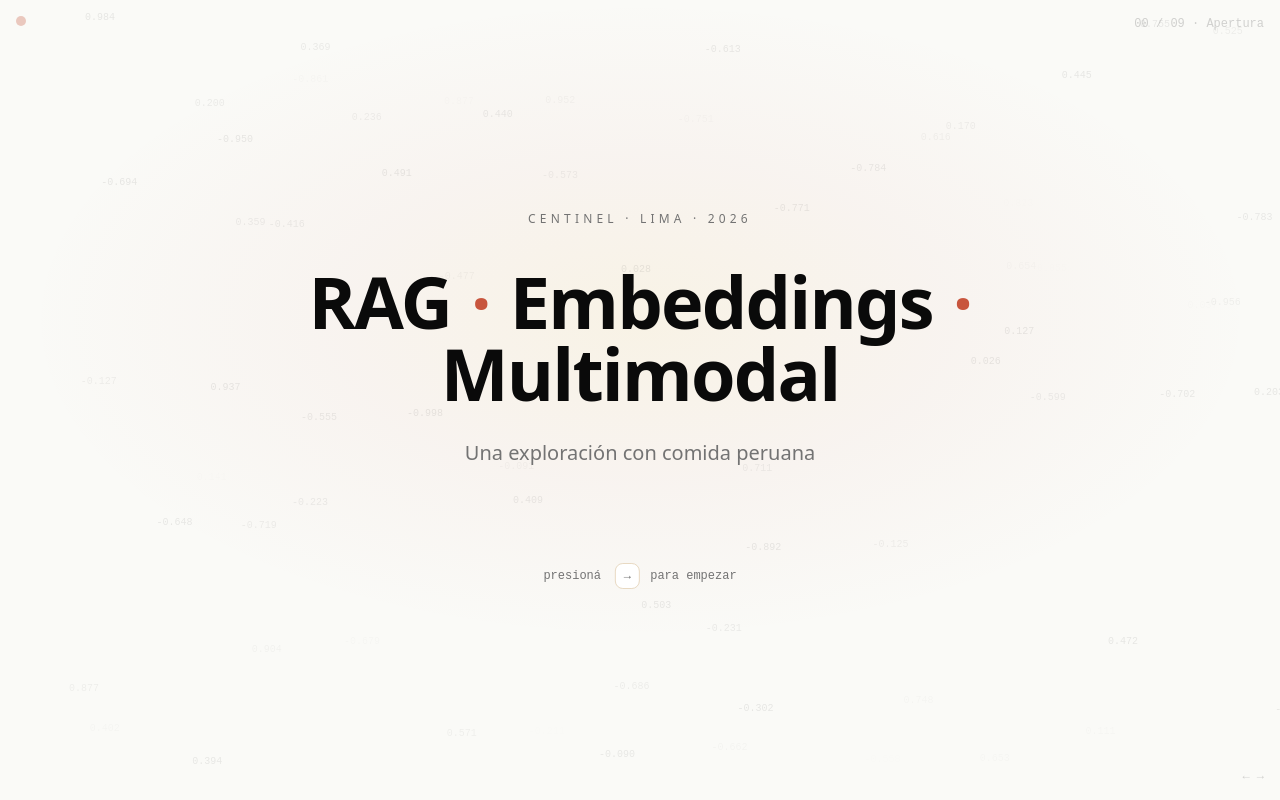
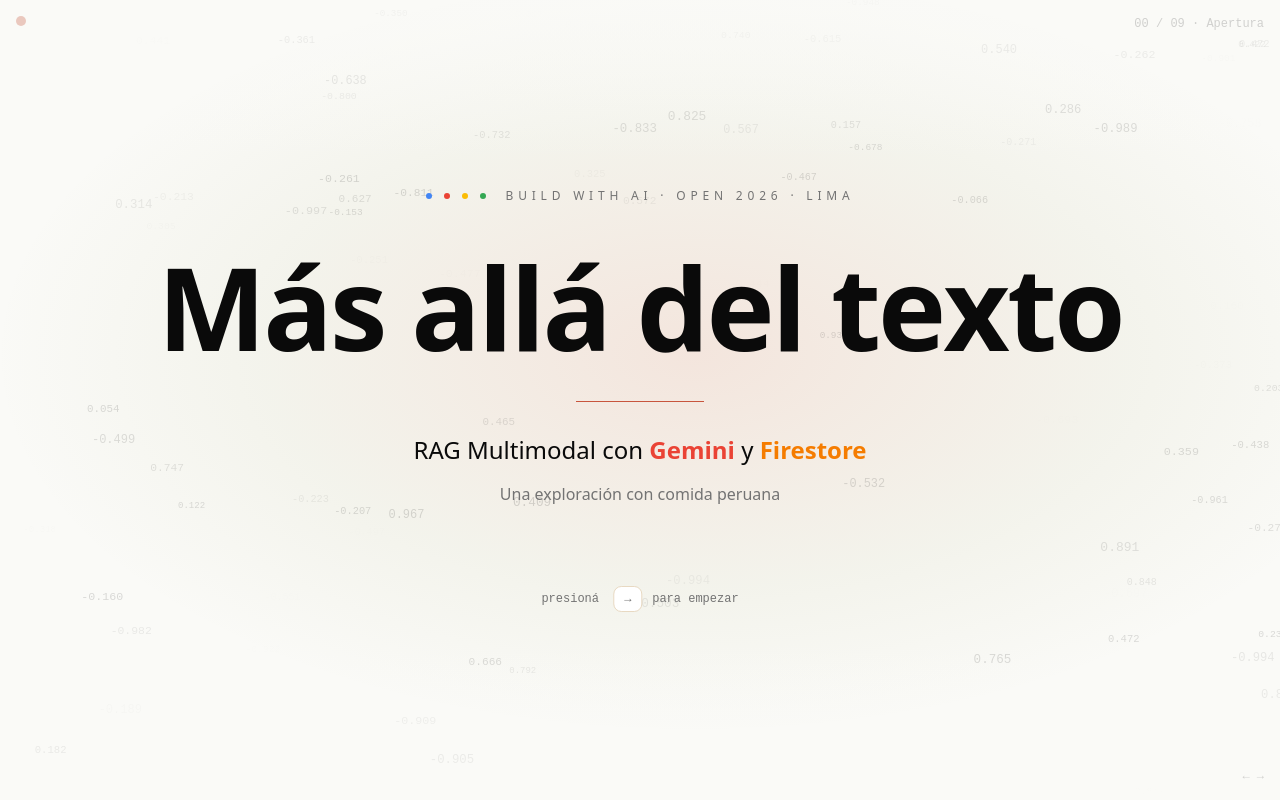
Before and after one commit to tpiaggio/rag-presentation, a Next.js app: page / in a window 1280 px wide. Built offline with nearby package versions, Linux system fonts and the light colour scheme; a small style sheet from the web is missing.

Commit message:
feat: rebrand for GDG Build with AI OPEN 2026, MORE WOW Apertura with character-morph reveal

```diff
--- /dev/null
+++ b/components/MorphingText.tsx
@@ -0,0 +1,76 @@
+'use client'
+
+import { motion, useReducedMotion } from 'framer-motion'
+import { useEffect, useMemo, useState } from 'react'
+
+const CHARSET = 'ABCDEFGHIJKLMNOPQRSTUVWXYZabcdefghijklmnopqrstuvwxyz0123456789·áéíóúñ'
+
+function pick() {
+  return CHARSET[Math.floor(Math.random() * CHARSET.length)]
+}
+
+export function MorphingText({
+  text,
+  cyclesPerChar = 14,
+  intervalMs = 45,
+  staggerMs = 70,
+  startDelayMs = 0,
+  className,
+}: {
+  text: string
+  cyclesPerChar?: number
+  intervalMs?: number
+  staggerMs?: number
+  startDelayMs?: number
+  className?: string
+}) {
+  const reduce = useReducedMotion()
+  const chars = useMemo(() => Array.from(text), [text])
+  const [display, setDisplay] = useState<string[]>(() =>
+    chars.map((c) => (c === ' ' ? ' ' : c)),
+  )
+
+  useEffect(() => {
+    if (reduce) {
+      setDisplay(chars)
+      return
+    }
+    setDisplay(chars.map((c) => (c === ' ' ? ' ' : pick())))
+    const totalEnd = startDelayMs + chars.length * staggerMs + cyclesPerChar * intervalMs
+    let raf = 0
+    const startedAt = performance.now()
+    const tick = () => {
+      const now = performance.now() - startedAt
+      setDisplay((prev) =>
+        chars.map((c, i) => {
+          if (c === ' ') return ' '
+          const charStart = startDelayMs + i * staggerMs
+          const charEnd = charStart + cyclesPerChar * intervalMs
+          if (now >= charEnd) return c
+          if (now < charStart) return prev[i]
+          return pick()
+        }),
+      )
+      if (now < totalEnd) raf = requestAnimationFrame(tick)
+      else setDisplay(chars)
+    }
+    raf = requestAnimationFrame(tick)
+    return () => cancelAnimationFrame(raf)
+  }, [chars, cyclesPerChar, intervalMs, staggerMs, startDelayMs, reduce])
+
+  return (
+    <span className={className}>
+      {display.map((c, i) => (
+        <motion.span
+          key={i}
+          initial={{ opacity: 0 }}
+          animate={{ opacity: 1 }}
+          transition={{ delay: (startDelayMs + i * staggerMs) / 1000, duration: 0.15 }}
+          className="inline-block"
+        >
+          {c === ' ' ? ' ' : c}
+        </motion.span>
+      ))}
+    </span>
+  )
+}
--- a/lib/scenes-registry.tsx
+++ b/lib/scenes-registry.tsx
@@ -17,13 +17,13 @@
     notes: 'Apagá el celular un minuto. Empezar con una pregunta para enganchar.',
     Component: Apertura },
   { id: 'quien-soy',    index: 1, title: 'Quién soy',
-    notes: 'Tu nombre, qué hacés en Centinel, por qué te importa este tema.',
+    notes: 'GDE Firebase. Bio breve, por qué te importa el tema.',
     Component: QuienSoy },
   { id: 'embeddings',   index: 2, title: '¿Qué son los embeddings?',
     notes: 'Llevar la analogía del "número que representa significado".',
     Component: Embeddings },
   { id: 'como',         index: 3, title: '¿Cómo funcionan?',
-    notes: 'Cluster visual + nombrar 3 usos: Spotify, Google, Centinel.',
+    notes: 'Cluster visual + nombrar usos: Spotify, Google, e-commerce.',
     Component: Como },
   { id: 'busqueda',     index: 4, title: 'El problema con la búsqueda',
     notes: 'Primero "ceviche" (ambos hits), después "comida reconfortante".',
--- a/scenes/Apertura.tsx
+++ b/scenes/Apertura.tsx
@@ -1,20 +1,20 @@
 'use client'
 
-import { motion } from 'framer-motion'
-import { useMemo } from 'react'
-
-const TITLE_WORDS = ['RAG', '·', 'Embeddings', '·', 'Multimodal']
+import { motion, useMotionValue, useSpring, useTransform } from 'framer-motion'
+import { useEffect, useMemo } from 'react'
+import { MorphingText } from '@/components/MorphingText'
 
 function useBackgroundNumbers() {
   return useMemo(() => {
-    const out: { x: number; y: number; v: number; delay: number; duration: number }[] = []
-    for (let i = 0; i < 80; i++) {
+    const out: { x: number; y: number; v: number; delay: number; duration: number; size: number }[] = []
+    for (let i = 0; i < 140; i++) {
       out.push({
         x: Math.random() * 100,
         y: Math.random() * 100,
         v: Math.random() * 2 - 1,
-        delay: Math.random() * 6,
-        duration: 8 + Math.random() * 8,
+        delay: Math.random() * 8,
+        duration: 9 + Math.random() * 10,
+        size: 9 + Math.random() * 4,
       })
     }
     return out
@@ -24,100 +24,143 @@
 export default function Apertura() {
   const numbers = useBackgroundNumbers()
 
+  const mouseX = useMotionValue(0)
+  const mouseY = useMotionValue(0)
+  const springX = useSpring(mouseX, { stiffness: 50, damping: 20 })
+  const springY = useSpring(mouseY, { stiffness: 50, damping: 20 })
+
+  useEffect(() => {
+    const handler = (e: MouseEvent) => {
+      const cx = window.innerWidth / 2
+      const cy = window.innerHeight / 2
+      mouseX.set((e.clientX - cx) / cx)
+      mouseY.set((e.clientY - cy) / cy)
+    }
+    window.addEventListener('mousemove', handler)
+    return () => window.removeEventListener('mousemove', handler)
+  }, [mouseX, mouseY])
+
+  const parallaxX = useTransform(springX, [-1, 1], [12, -12])
+  const parallaxY = useTransform(springY, [-1, 1], [12, -12])
+
   return (
     <div className="relative flex min-h-screen items-center justify-center overflow-hidden bg-[var(--color-bg)]">
-      <div
+      <motion.div
         aria-hidden
+        animate={{
+          background: [
+            'radial-gradient(60% 55% at 50% 40%, rgba(232, 176, 74, 0.16) 0%, rgba(200, 85, 61, 0.06) 45%, transparent 80%)',
+            'radial-gradient(70% 60% at 55% 45%, rgba(200, 85, 61, 0.14) 0%, rgba(122, 143, 58, 0.06) 50%, transparent 80%)',
+            'radial-gradient(60% 55% at 45% 38%, rgba(232, 176, 74, 0.16) 0%, rgba(200, 85, 61, 0.06) 45%, transparent 80%)',
+          ],
+        }}
+        transition={{ duration: 14, repeat: Infinity, ease: 'easeInOut' }}
         className="pointer-events-none absolute inset-0"
-        style={{
-          background:
-            'radial-gradient(60% 50% at 50% 40%, rgba(232, 176, 74, 0.10) 0%, rgba(200, 85, 61, 0.04) 40%, transparent 80%)',
-        }}
       />
 
-      <div aria-hidden className="pointer-events-none absolute inset-0 select-none">
+      <motion.div
+        aria-hidden
+        style={{ x: parallaxX, y: parallaxY }}
+        className="pointer-events-none absolute inset-0 select-none"
+      >
         {numbers.map((n, i) => (
           <motion.span
             key={i}
-            initial={{ opacity: 0, y: 8 }}
-            animate={{ opacity: [0, 0.08, 0.04, 0], y: [-4, 4, -4] }}
+            initial={{ opacity: 0 }}
+            animate={{ opacity: [0, 0.14, 0.06, 0], y: [-6, 6, -6] }}
             transition={{
               duration: n.duration,
               delay: n.delay,
               repeat: Infinity,
               ease: 'easeInOut',
             }}
-            className="absolute font-mono text-[10px] tabular-nums text-[var(--color-fg)]"
-            style={{ left: `${n.x}%`, top: `${n.y}%` }}
+            className="absolute font-mono tabular-nums text-[var(--color-fg)]"
+            style={{ left: `${n.x}%`, top: `${n.y}%`, fontSize: `${n.size}px` }}
           >
             {n.v >= 0 ? ' ' : ''}
             {n.v.toFixed(3)}
           </motion.span>
         ))}
-      </div>
+      </motion.div>
 
-      <motion.div
-        initial="hidden"
-        animate="visible"
-        variants={{
-          hidden: {},
-          visible: { transition: { staggerChildren: 0.12, delayChildren: 0.2 } },
+      <div
+        aria-hidden
+        className="pointer-events-none absolute inset-0"
+        style={{
+          background:
+            'linear-gradient(to bottom, rgba(250,250,247,0.7) 0%, transparent 20%, transparent 80%, rgba(250,250,247,0.7) 100%)',
         }}
-        className="relative z-10 mx-auto flex max-w-5xl flex-col items-center px-12 text-center"
-      >
+      />
+
+      <div className="relative z-10 mx-auto flex max-w-6xl flex-col items-center px-12 text-center">
         <motion.div
-          variants={{
-            hidden: { opacity: 0, y: -8 },
-            visible: { opacity: 1, y: 0, transition: { duration: 0.5 } },
-          }}
-          className="text-xs uppercase tracking-[0.35em] text-[var(--color-muted)]"
+          initial={{ opacity: 0, y: -8 }}
+          animate={{ opacity: 1, y: 0 }}
+          transition={{ duration: 0.6, delay: 0.1 }}
+          className="flex items-center gap-3 text-xs uppercase tracking-[0.4em] text-[var(--color-muted)]"
         >
-          Centinel · Lima · 2026
+          <span className="size-1.5 rounded-full bg-[#4285F4]" />
+          <span className="size-1.5 rounded-full bg-[#EA4335]" />
+          <span className="size-1.5 rounded-full bg-[#FBBC04]" />
+          <span className="size-1.5 rounded-full bg-[#34A853]" />
+          <span className="ml-2">Build with AI · OPEN 2026 · Lima</span>
         </motion.div>
 
-        <h1 className="mt-10 flex flex-wrap items-baseline justify-center gap-x-5 gap-y-1 text-7xl font-semibold leading-[0.95] tracking-tight">
-          {TITLE_WORDS.map((w, i) => (
-            <motion.span
-              key={i}
-              variants={{
-                hidden: { opacity: 0, y: 24 },
-                visible: { opacity: 1, y: 0, transition: { duration: 0.6, ease: [0.2, 0.8, 0.2, 1] } },
-              }}
-              className={w === '·' ? 'text-[var(--color-accent)]' : ''}
-            >
-              {w}
-            </motion.span>
-          ))}
+        <h1 className="mt-12 text-[clamp(3rem,9vw,8.5rem)] font-semibold leading-[0.95] tracking-tight">
+          <MorphingText
+            text="Más allá del texto"
+            cyclesPerChar={16}
+            intervalMs={40}
+            staggerMs={60}
+            startDelayMs={600}
+          />
         </h1>
 
+        <motion.div
+          initial={{ opacity: 0, scaleX: 0 }}
+          animate={{ opacity: 1, scaleX: 1 }}
+          transition={{ duration: 0.8, delay: 2.4, ease: [0.2, 0.8, 0.2, 1] }}
+          className="mt-10 h-px w-32 origin-center bg-[var(--color-accent)]"
+        />
+
         <motion.p
-          variants={{
-            hidden: { opacity: 0, y: 12 },
-            visible: { opacity: 1, y: 0, transition: { duration: 0.5 } },
-          }}
-          className="mt-8 text-xl text-[var(--color-muted)]"
+          initial={{ opacity: 0, y: 12 }}
+          animate={{ opacity: 1, y: 0 }}
+          transition={{ duration: 0.7, delay: 2.6 }}
+          className="mt-8 text-2xl text-[var(--color-fg)]"
+        >
+          RAG Multimodal con{' '}
+          <span className="font-semibold text-[#EA4335]">Gemini</span>
+          {' '}y{' '}
+          <span className="font-semibold text-[#F57C00]">Firestore</span>
+        </motion.p>
+
+        <motion.p
+          initial={{ opacity: 0, y: 8 }}
+          animate={{ opacity: 1, y: 0 }}
+          transition={{ duration: 0.7, delay: 2.85 }}
+          className="mt-4 max-w-2xl text-base text-[var(--color-muted)]"
         >
           Una exploración con comida peruana
         </motion.p>
 
         <motion.div
-          variants={{
-            hidden: { opacity: 0 },
-            visible: { opacity: 1, transition: { duration: 0.5, delay: 0.3 } },
-          }}
-          className="mt-24 flex items-center gap-3 font-mono text-xs text-[var(--color-muted)]"
+          initial={{ opacity: 0 }}
+          animate={{ opacity: 1 }}
+          transition={{ duration: 0.7, delay: 3.4 }}
+          className="mt-20 flex items-center gap-3 font-mono text-xs text-[var(--color-muted)]"
         >
           <span>presioná</span>
           <motion.kbd
-            animate={{ x: [0, 4, 0] }}
+            animate={{ x: [0, 5, 0] }}
             transition={{ duration: 1.6, repeat: Infinity, ease: 'easeInOut' }}
-            className="rounded-md border border-[var(--color-border)] bg-[var(--color-surface)] px-2 py-1"
+            className="rounded-md border border-[var(--color-border)] bg-[var(--color-surface)] px-2.5 py-1"
           >
             →
           </motion.kbd>
           <span>para empezar</span>
         </motion.div>
-      </motion.div>
+      </div>
     </div>
   )
 }
--- a/scenes/Como.tsx
+++ b/scenes/Como.tsx
@@ -9,7 +9,7 @@
   { who: 'Spotify', what: 'recomendaciones de canciones por gusto' },
   { who: 'Google', what: 'búsqueda semántica' },
   { who: 'ChatGPT', what: 'memoria de conversaciones largas' },
-  { who: 'Centinel', what: 'reconocimiento de proveedores en facturas' },
+  { who: 'E-commerce', what: 'productos similares y recomendaciones' },
 ]
 
 export default function Como() {
--- a/scenes/Debajo.tsx
+++ b/scenes/Debajo.tsx
@@ -2,9 +2,9 @@
 
 const STACK = [
   ['Stack', 'Next.js 16, React 19, TypeScript estricto, Tailwind v4, Framer Motion'],
-  ['SDK de AI', 'Vercel AI SDK (@ai-sdk/google 3.0.x sobre ai 6.x), igual que Centinel'],
+  ['SDK de AI', 'Vercel AI SDK (@ai-sdk/google 3.0.x sobre ai 6.x)'],
   ['Modelos', 'gemini-embedding-001 (texto, 768d) · gemini-embedding-2 (multimodal, 1536d)'],
-  ['Vector DB', 'Firestore vectorField + findNearest, igual que Centinel'],
+  ['Vector DB', 'Firestore vectorField + findNearest, 100% en Firebase'],
   ['Lo nuevo', 'Sólo el modelo nuevo y un providerOption nuevo. No hay SDK nuevo.'],
 ]
 
@@ -62,7 +62,7 @@
       </div>
 
       <CodePanel
-        title="El diff completo para que Centinel use multimodal"
+        title="El diff completo para sumar multimodal a un stack de Firebase"
         code={CODE}
         defaultOpen
       />
```
Also changed, not shown: scenes/QuienSoy.tsx (+9 -6 lines), 1 other file (tests, documents, lock files or other folders).
